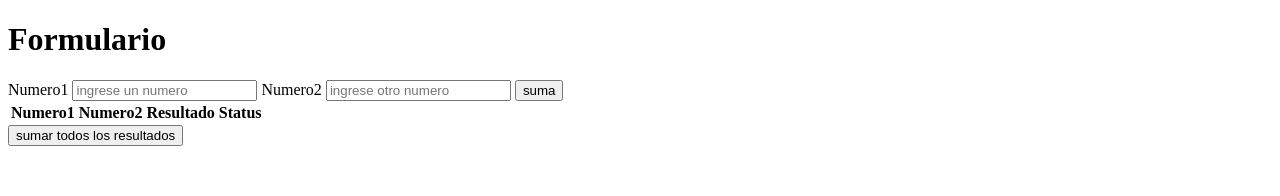
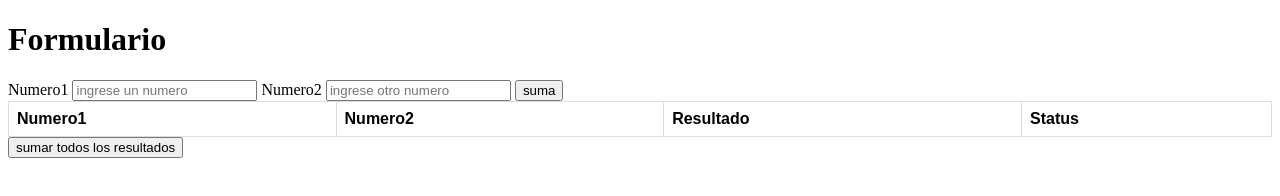
Before and after one commit to GerMorales/ParcialPrograII, a plain HTML site: page pregunta3/index.html in a window 1280 px wide. Drawn offline with Linux system fonts and the light colour scheme.

Commit message:
made some comments

```diff
--- a/pregunta3/index.html
+++ b/pregunta3/index.html
@@ -4,9 +4,23 @@
     <meta charset="UTF-8">
     <meta http-equiv="X-UA-Compatible" content="IE=edge">
     <meta name="viewport" content="width=device-width, initial-scale=1.0">
+    <style>
+        table {
+            font-family: arial, sans-serif;
+            border-collapse: collapse;
+            width: 100%;
+          }
+
+          td, th {
+            border: 1px solid #dddddd;
+            text-align: left;
+            padding: 8px;
+          }
+    </style>
     <title>Ejercicio 3</title>
 </head>
 <body>
+    <!-- Empieza el formulario -->
     <h1>Formulario</h1>
     <label for="num1">Numero1</label>
     <input type="number" class="input" id="num1"  name="num1" placeholder="ingrese un numero">
@@ -14,6 +28,7 @@
     <input type="number" class="input" id="num2"  name="num2" placeholder="ingrese otro numero">
     <button type="button" onclick="sumaNumeros()">suma</button>
 
+    <!-- Codigo de la tabla -->
     <table id="tablaSuma">
         <tr>
           <th>Numero1</th>
@@ -22,6 +37,8 @@
           <th>Status</th>
         </tr>
     </table>
+
+    <!-- Botón que manda a llamar codigo de la suma final -->
     <button type="button" onclick="sumaFinal()">sumar todos los resultados</button>
 
     <script src="script.js"></script>
```
Also changed, not shown: pregunta1/index.html (+2 -0 lines), pregunta2/index.html (+2 -0 lines), pregunta3/script.js (+7 -0 lines).
